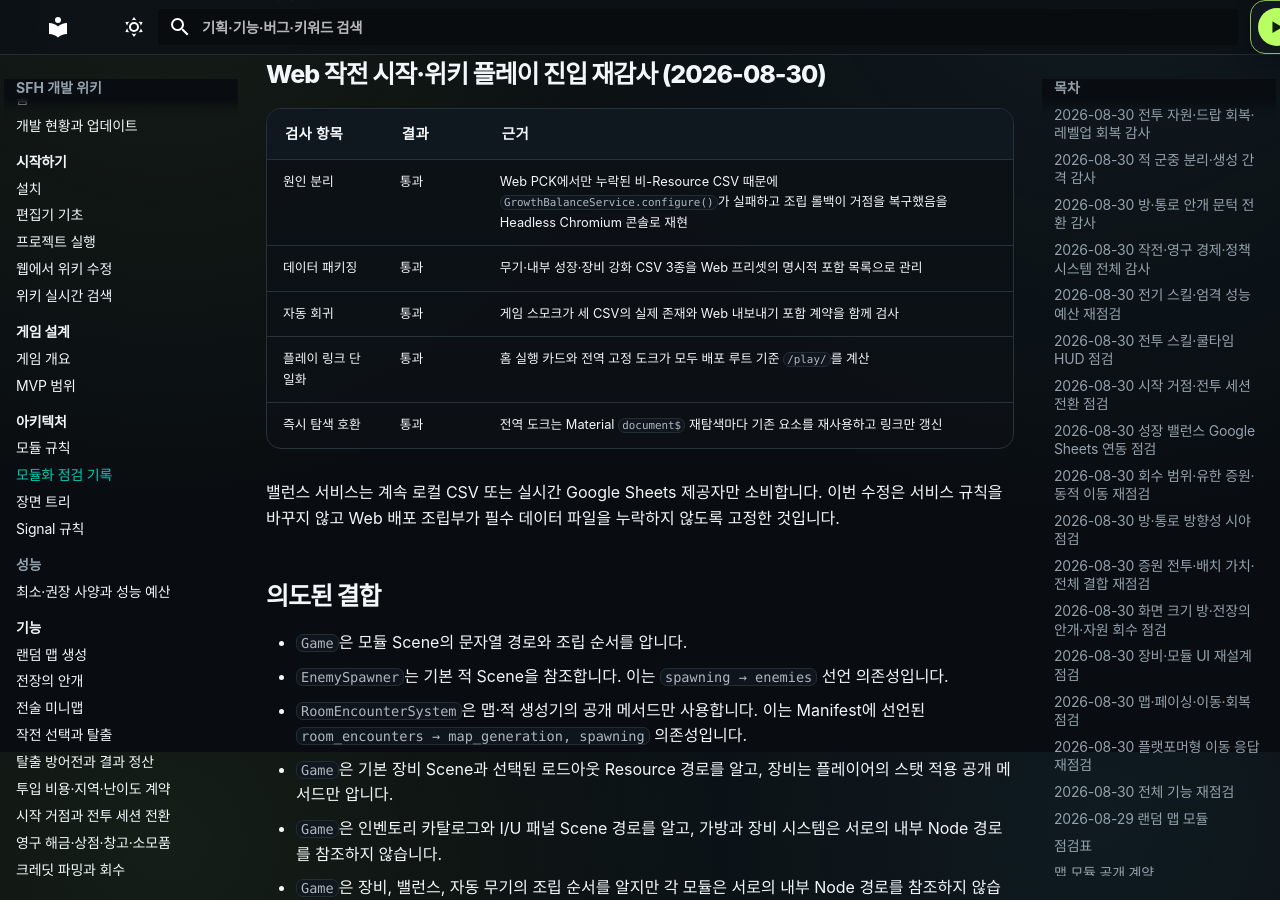
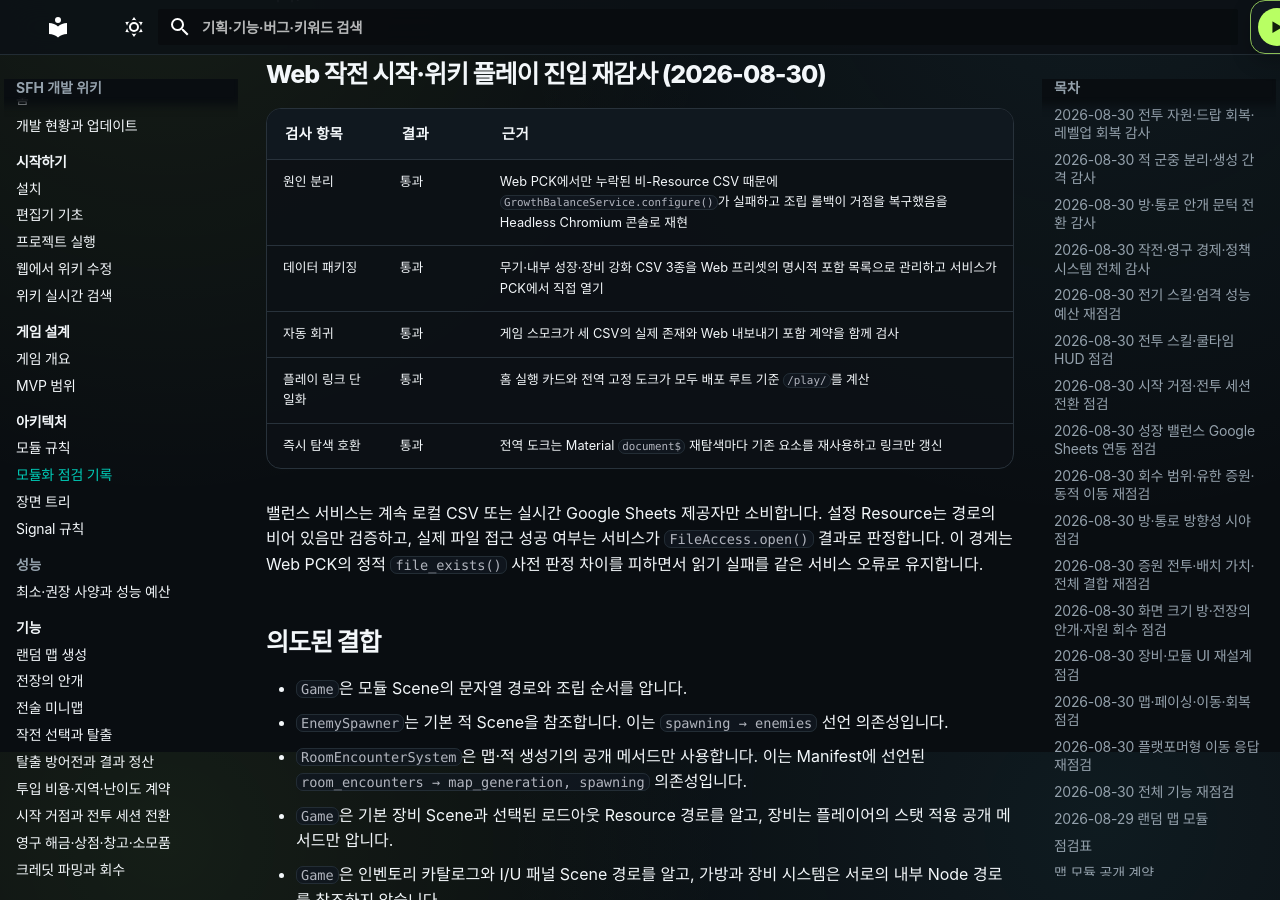
Before and after one commit to aedws/SFH, an MkDocs documentation site: the page built from docs/architecture/module-audit.md, in a window 1280 px wide and 900 px high, scrolled down 19948 px. Built offline with MkDocs 1.6.1 and Material for MkDocs 9.7.7, drawn with Linux system fonts in a browser that asks for light colours; comment, search, counter and statistics services are not loaded.

Commit message:
fix: read packed balance CSVs directly on Web

```diff
--- a/docs/architecture/module-audit.md
+++ b/docs/architecture/module-audit.md
@@ -483,12 +483,12 @@ tags:
 | 검사 항목 | 결과 | 근거 |
 |---|---|---|
 | 원인 분리 | 통과 | Web PCK에서만 누락된 비-Resource CSV 때문에 `GrowthBalanceService.configure()`가 실패하고 조립 롤백이 거점을 복구했음을 Headless Chromium 콘솔로 재현 |
-| 데이터 패키징 | 통과 | 무기·내부 성장·장비 강화 CSV 3종을 Web 프리셋의 명시적 포함 목록으로 관리 |
+| 데이터 패키징 | 통과 | 무기·내부 성장·장비 강화 CSV 3종을 Web 프리셋의 명시적 포함 목록으로 관리하고 서비스가 PCK에서 직접 열기 |
 | 자동 회귀 | 통과 | 게임 스모크가 세 CSV의 실제 존재와 Web 내보내기 포함 계약을 함께 검사 |
 | 플레이 링크 단일화 | 통과 | 홈 실행 카드와 전역 고정 도크가 모두 배포 루트 기준 `/play/`를 계산 |
 | 즉시 탐색 호환 | 통과 | 전역 도크는 Material `document$` 재탐색마다 기존 요소를 재사용하고 링크만 갱신 |
 
-밸런스 서비스는 계속 로컬 CSV 또는 실시간 Google Sheets 제공자만 소비합니다. 이번 수정은 서비스 규칙을 바꾸지 않고 Web 배포 조립부가 필수 데이터 파일을 누락하지 않도록 고정한 것입니다.
+밸런스 서비스는 계속 로컬 CSV 또는 실시간 Google Sheets 제공자만 소비합니다. 설정 Resource는 경로의 비어 있음만 검증하고, 실제 파일 접근 성공 여부는 서비스가 `FileAccess.open()` 결과로 판정합니다. 이 경계는 Web PCK의 정적 `file_exists()` 사전 판정 차이를 피하면서 읽기 실패를 같은 서비스 오류로 유지합니다.
 
 ## 의도된 결합
 
```
Also changed, not shown: docs/getting-started/run-project.md (+1 -1 lines), 4 other files.
